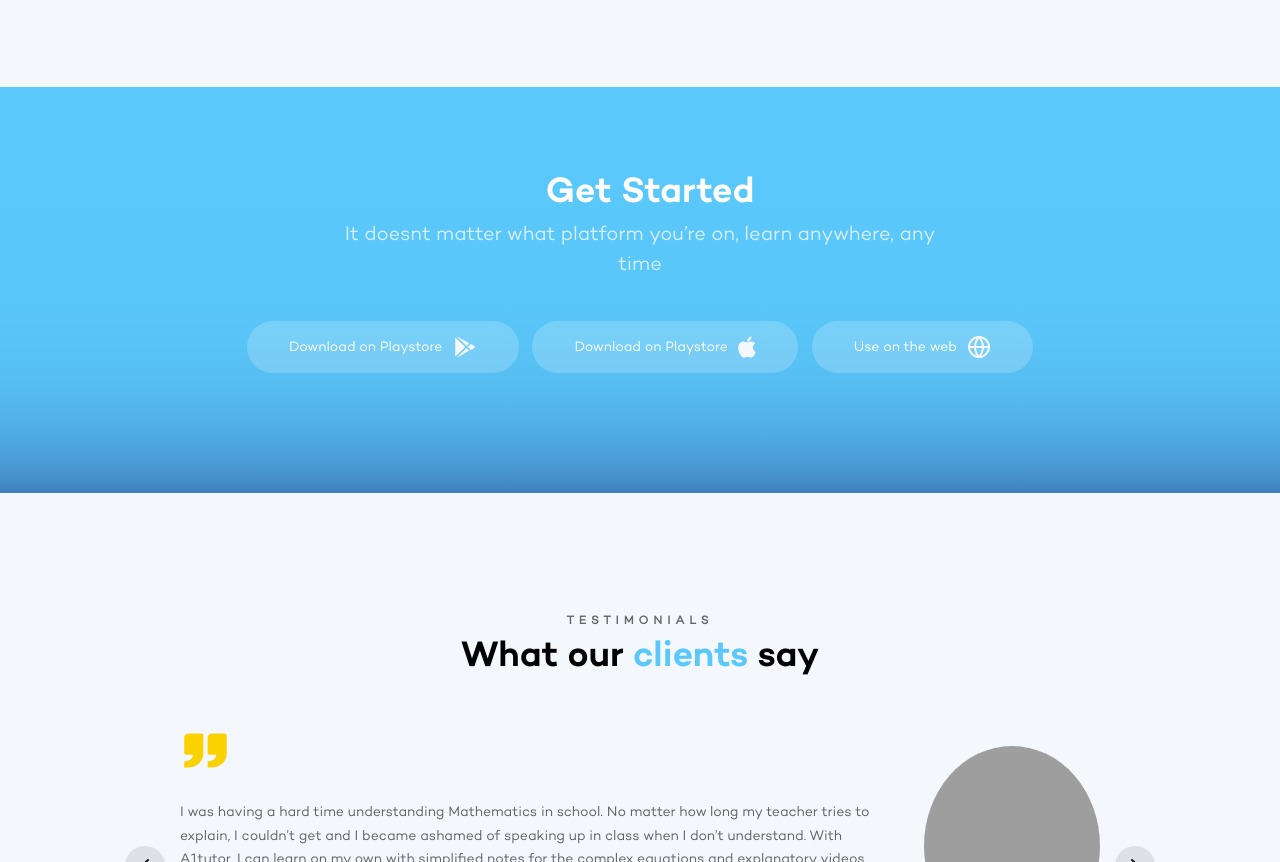
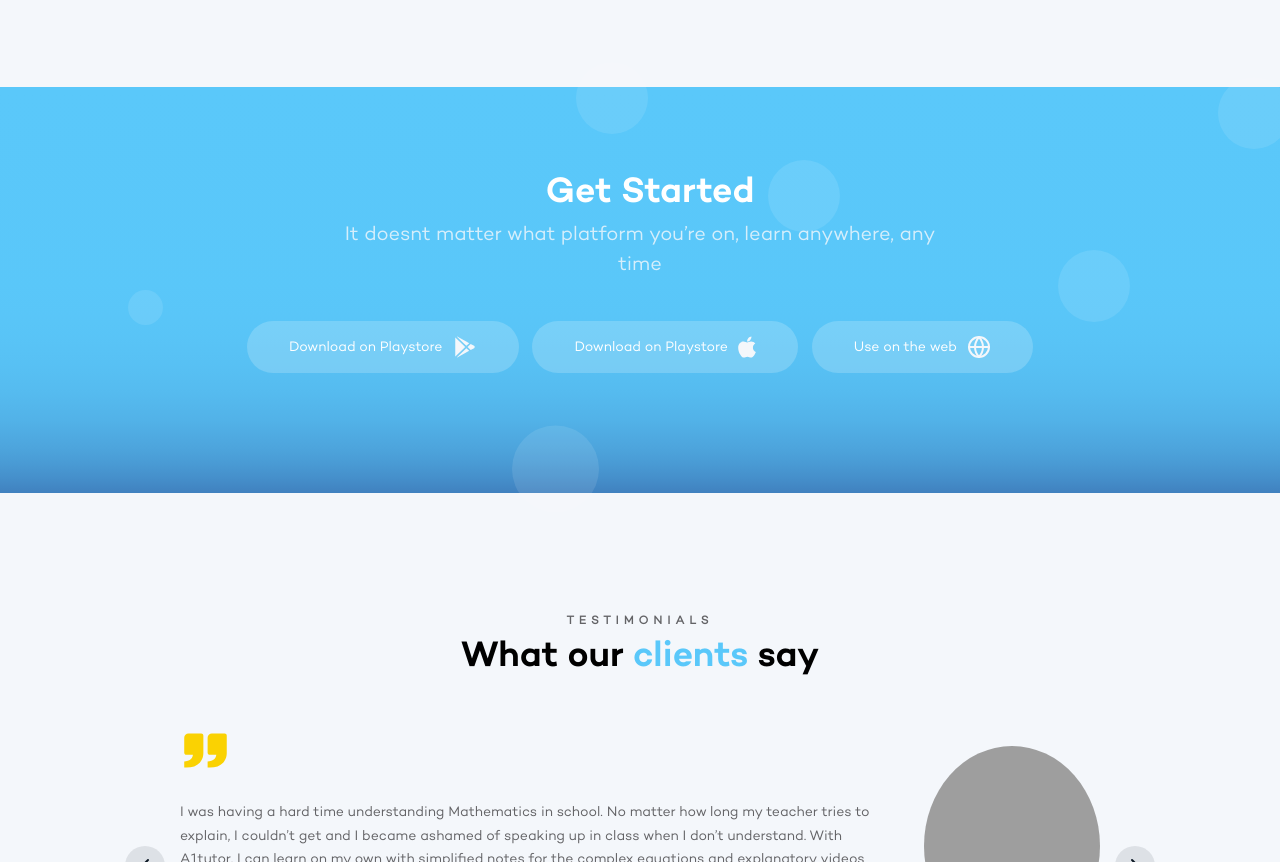
Before and after one commit to olakunle-exxdee/A1-TUTOR, a plain HTML site: page index.html in a window 1280 px wide. Shown: the part 2516-3378 px from the top of the page. Drawn offline with Linux system fonts and the light colour scheme; grey boxes are pictures that could not be loaded.

Commit message:
started svg images fixed

```diff
--- a/app.js
+++ b/app.js
@@ -59,12 +59,10 @@ const personName = document.querySelector(".person-name");
 const personLevel = document.querySelector(".person-level");
 const personImage = document.querySelector(".person-image");
 const info = document.querySelector(".testimonial-text");
-const dots = document.querySelectorAll(".dot");
 const dot1 = document.querySelector(".dot1");
 const dot2 = document.querySelector(".dot2");
 const dot3 = document.querySelector(".dot3");
 const dot4 = document.querySelector(".dot4");
-
 let showMenu = false;
 
 hamburgerMenu.addEventListener("click", () => {
@@ -126,3 +124,9 @@ dot3.addEventListener("click", () => {
 dot4.addEventListener("click", () => {
   showPerson(3);
 });
+
+const objOptions = {
+  root: null,
+  threshold: 0.3,
+  rootMargin: "-100px",
+};
--- a/index.html
+++ b/index.html
@@ -678,6 +678,13 @@
         </div>
       </section>
       <section class="started">
+        <img class="started-image1" src="./images/start1.svg" alt="image" />
+        <img class="started-image2" src="./images/start2.svg" alt="image" />
+        <img class="started-image3" src="./images/start3.svg" alt="image" />
+        <img class="started-image4" src="./images/start6.svg" alt="image" />
+        <img class="started-image5" src="./images/start3.svg" alt="image" />
+        <img class="started-image6" src="./images/start6.svg" alt="image" />
+
         <div class="started-wrapper">
           <div class="started-heading">
             <h2 class="why-header">Get Started</h2>
--- a/main.css
+++ b/main.css
@@ -634,6 +634,34 @@ body {
   background-image: linear-gradient(to bottom, #5ac8fa, 89%, #4081bf);
   text-align: center;
 }
+.started img {
+  position: absolute;
+}
+
+.started-image1 {
+  bottom: -20px;
+  left: 40%;
+}
+.started-image2 {
+  top: 50%;
+  left: 10%;
+}
+.started-image3 {
+  right: 150px;
+  top: 40%;
+}
+.started-image4 {
+  left: 60%;
+  top: 18%;
+}
+.started-image5 {
+  top: -25px;
+  left: 45%;
+}
+.started-image6 {
+  top: -10px;
+  right: -10px;
+}
 .started-wrapper {
   max-width: var(--max-width-section);
   margin: 0 auto;
@@ -804,6 +832,10 @@ body {
     opacity: 0;
   }
 }
+.hidden {
+  opacity: 0;
+  transform: translateX(100%);
+}
 
 /* media queries  */
 @media only screen and (min-width: 40em) {
@@ -841,7 +873,9 @@ body {
   }
   .started {
     padding: 8rem 0;
+    position: relative;
   }
+
   .started-btn-group {
     flex-direction: row;
     max-width: 700px;
@@ -1002,6 +1036,7 @@ body {
 }
 @media only screen and (min-width: 64em) {
   /************************* heroes************************************ */
+
   .hero {
     padding: 0em 2em;
     justify-content: space-between;
```
Also changed, not shown: images/start1.svg (added), images/start2.svg (added), images/start3.svg (added), images/start4.svg (added), images/start5.svg (added), images/start6.svg (added), images/start7.svg (added).
